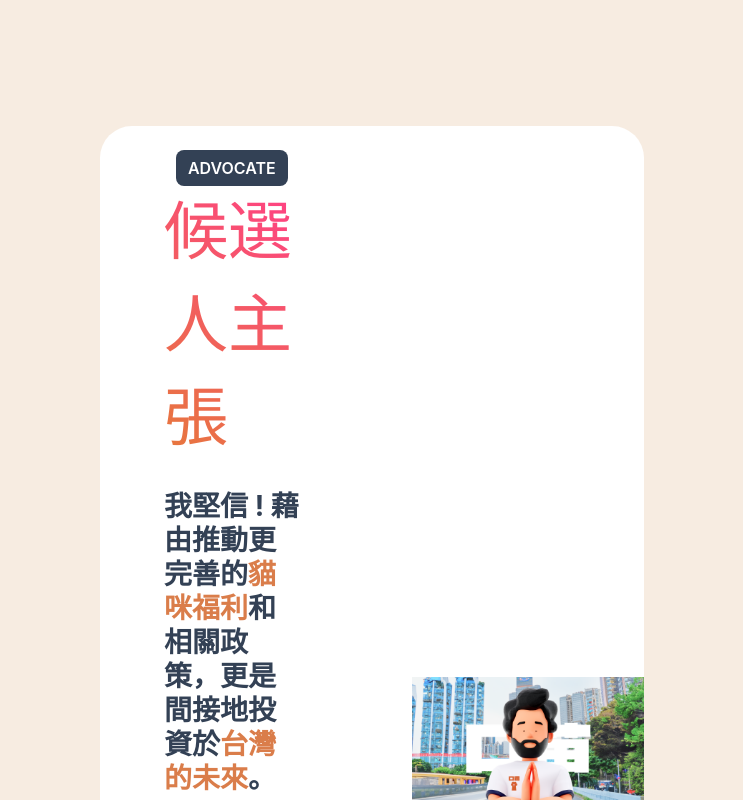
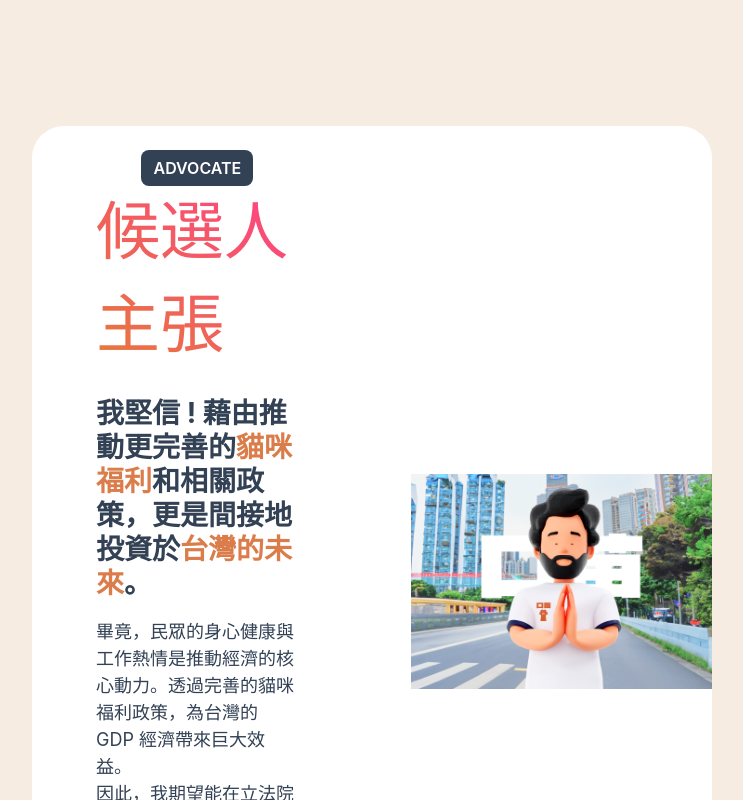
Before and after one commit to dackdada016/2023f2e_mission1, a React (Create React App) app: page / in a window 1280 px wide. Shown: the part 1100-1900 px from the top of the page, without its empty margins (268-1011 px from the left). Built offline with nearby package versions, Linux system fonts and the light colour scheme.

Commit message:
fix : 修正邊距

```diff
--- a/src/components/Advocate.js
+++ b/src/components/Advocate.js
@@ -6,7 +6,7 @@ import CandidateImage from '../assets/images/candidateImage.png'
 const AdvocateCard = styled.div`
   display: flex;
   flex-direction: column;
-  width: 80%;
+  ${'' /* width: 80%; */}
   margin: 40px auto;
   justify-content: space-between;
   align-items: center;
```
